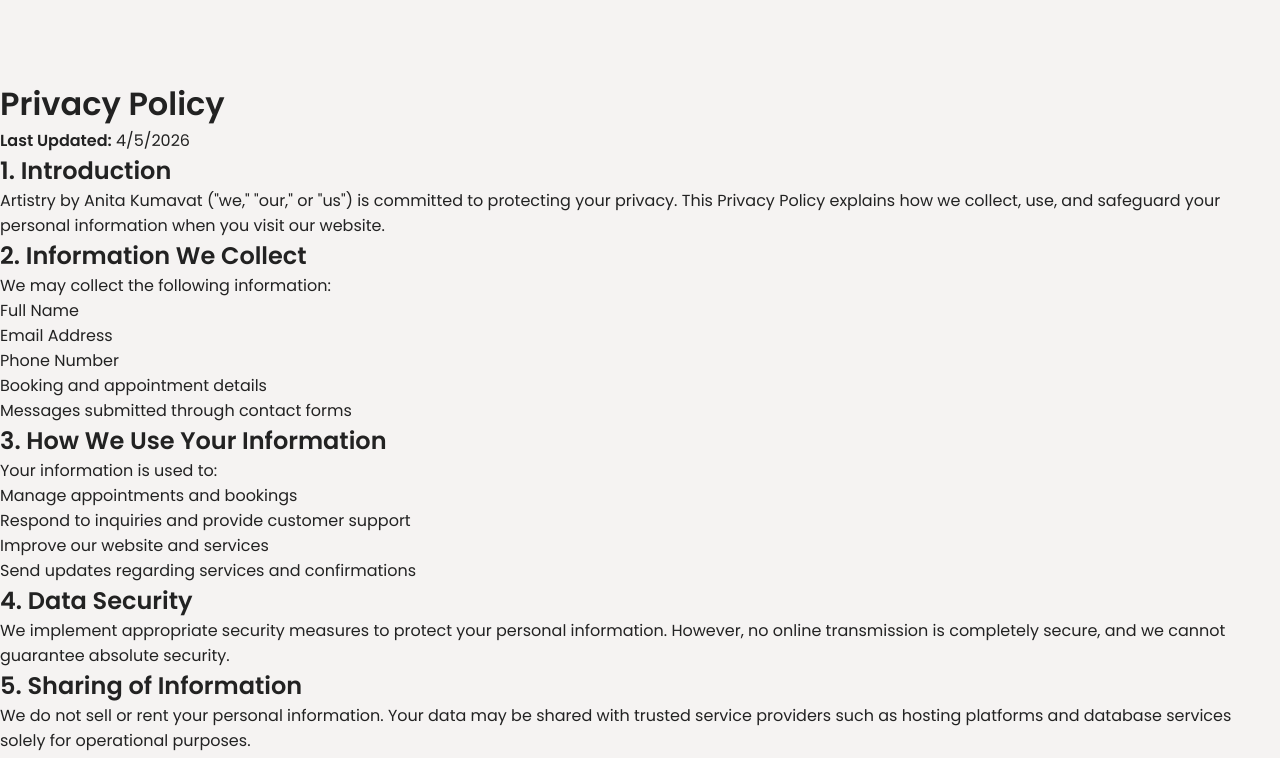
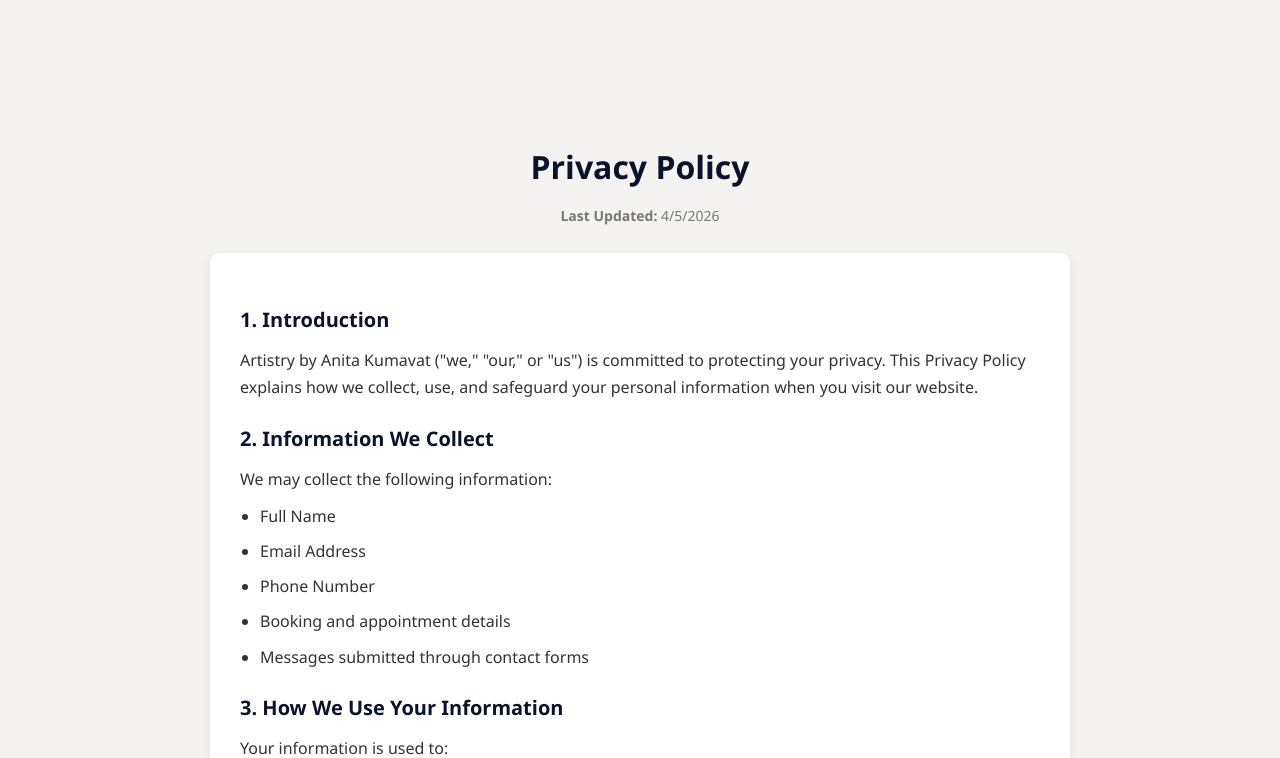
Before and after one commit to vincenzo0105/Anita-Makeover, a React (Vite) app in the folder makeup-artist-frontend/: page /privacy in a window 1280 px wide. Shown: the top 758 px of the page. Built offline with nearby package versions, Linux system fonts and the light colour scheme.

Commit message:
added privacy policy

```diff
--- a/makeup-artist-frontend/src/index.css
+++ b/makeup-artist-frontend/src/index.css
@@ -3260,3 +3260,51 @@ textarea {
   height: 200px;
   object-fit: cover;
 }
+
+.privacy-container {
+  max-width: 900px;
+  margin: 40px auto;
+  padding: 20px;
+  font-family: "Segoe UI", Tahoma, Geneva, Verdana, sans-serif;
+  color: #333;
+  line-height: 1.7;
+}
+
+.privacy-container h1 {
+  text-align: center;
+  margin-bottom: 10px;
+  color: #0b132b;
+}
+
+.last-updated {
+  text-align: center;
+  margin-bottom: 25px;
+  color: #777;
+  font-size: 14px;
+}
+
+.privacy-card {
+  background: #ffffff;
+  padding: 30px;
+  border-radius: 10px;
+  box-shadow: 0 4px 12px rgba(0, 0, 0, 0.08);
+}
+
+.privacy-card h2 {
+  margin-top: 20px;
+  color: #0b132b;
+  font-size: 20px;
+}
+
+.privacy-card p {
+  margin: 10px 0;
+}
+
+.privacy-card ul {
+  padding-left: 20px;
+  margin: 10px 0;
+}
+
+.privacy-card ul li {
+  margin-bottom: 8px;
+}
```
